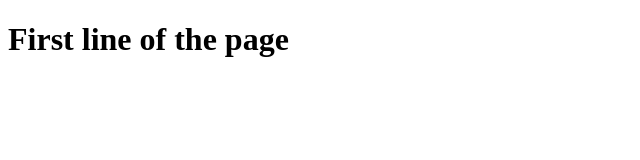
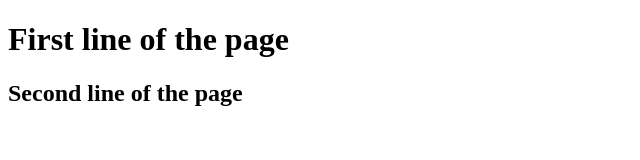
Before and after one commit to Benjamin-51/helloWorld, a plain HTML site: page index.html in a window 1280 px wide. Shown: the whole page, without its empty margins (0-640 px from the left). Drawn offline with Linux system fonts and the light colour scheme.

Commit message:
I added the h2 tag.

```diff
--- a/index.html
+++ b/index.html
@@ -10,6 +10,10 @@
 		  First line of the page
 	  </h1>
 
+	  <h2>
+		  Second line of the page
+	  </h2>
+
   </body>
 
   <script>
```
